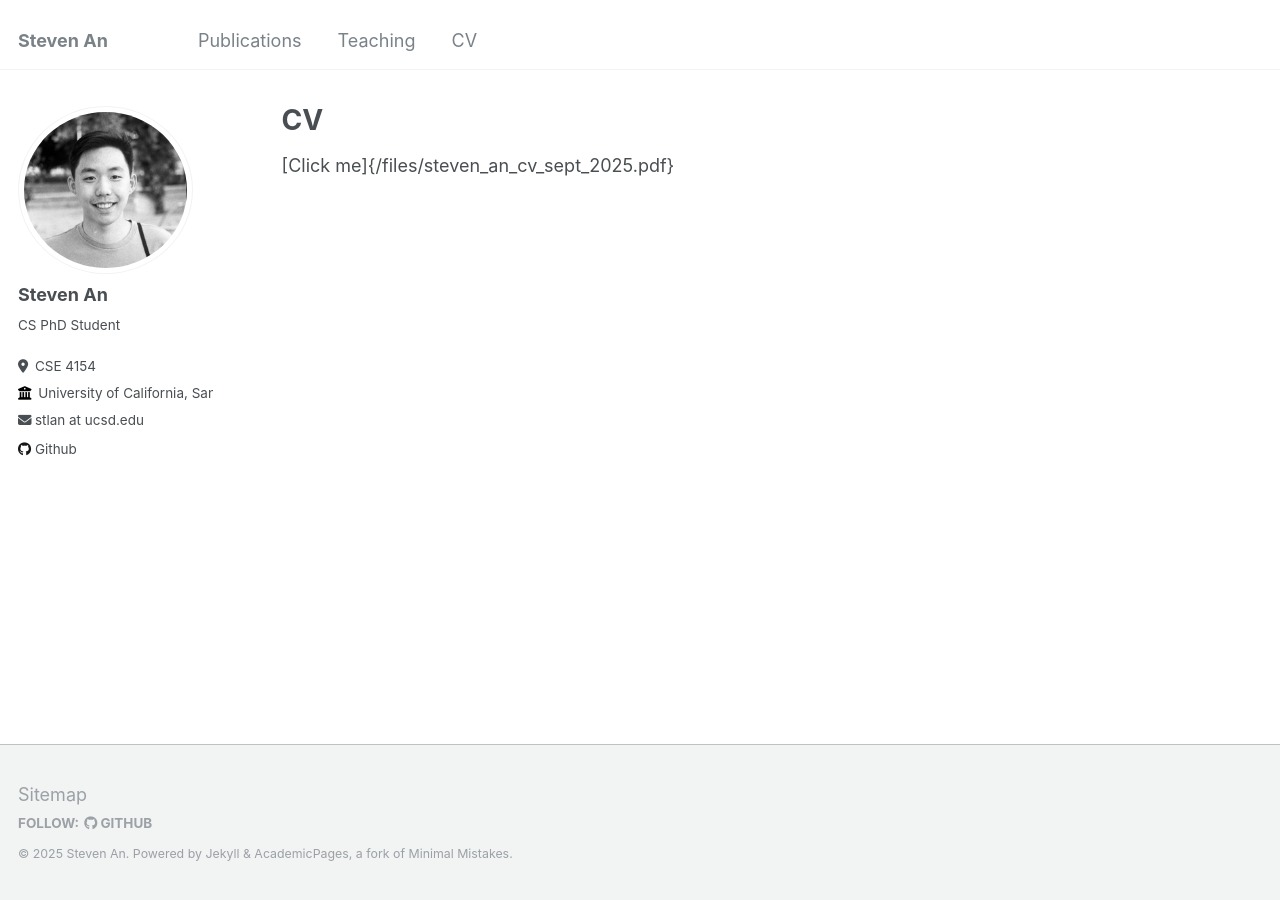
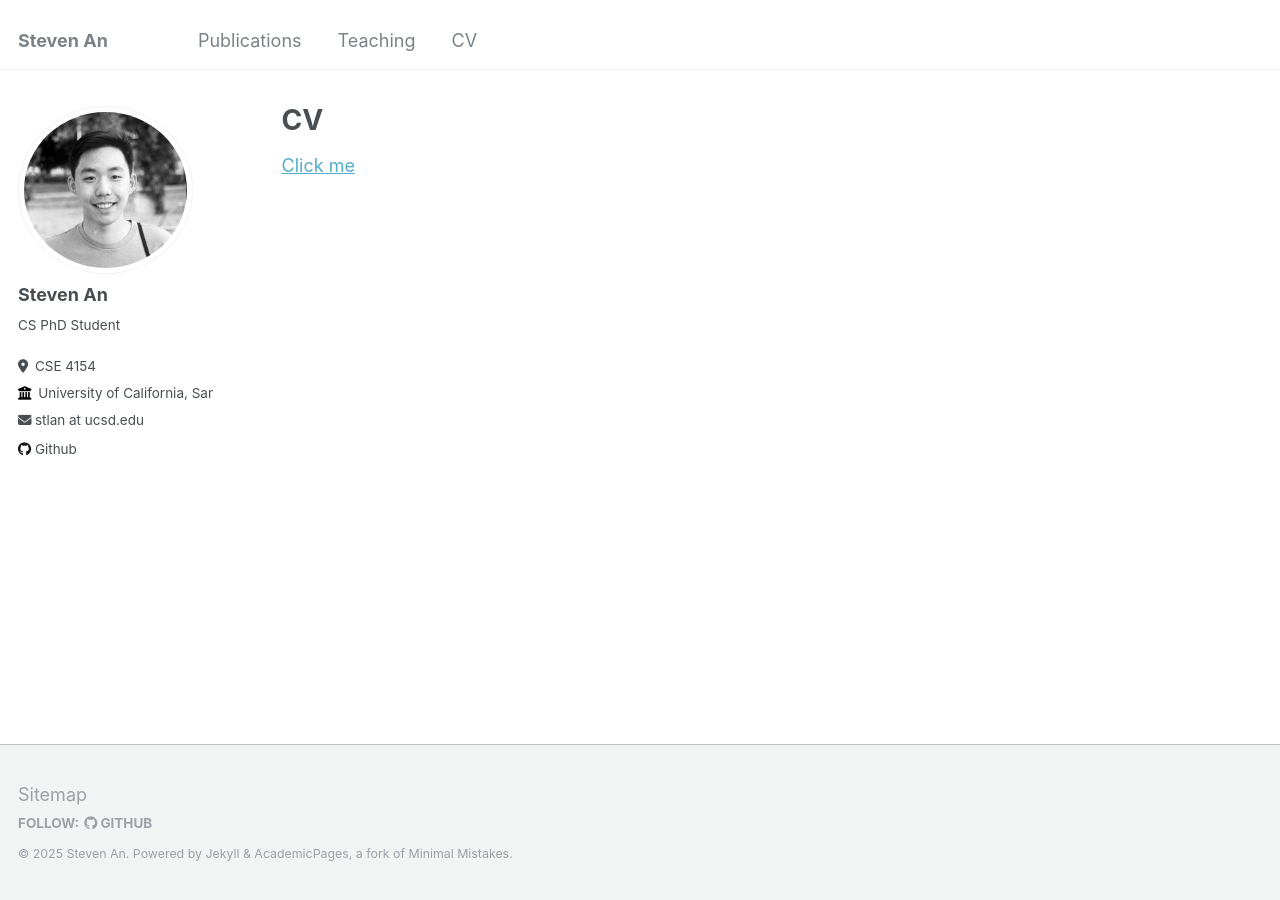
Before and after one commit to stevenan5/stevenan5.github.io, a Jekyll site: the page built from _pages/cv.md, in a window 1280 px wide. Built offline with Jekyll 4.4.1, drawn with Linux system fonts in a browser that asks for light colours.

Commit message:
fix cv link

```diff
--- a/_pages/cv.md
+++ b/_pages/cv.md
@@ -8,4 +8,4 @@ redirect_from:
 ---
 
 {% include base_path %}
-[Click me]{/files/steven_an_cv_sept_2025.pdf}
+[Click me](/files/steven_an_cv_sept_2025.pdf)
```
